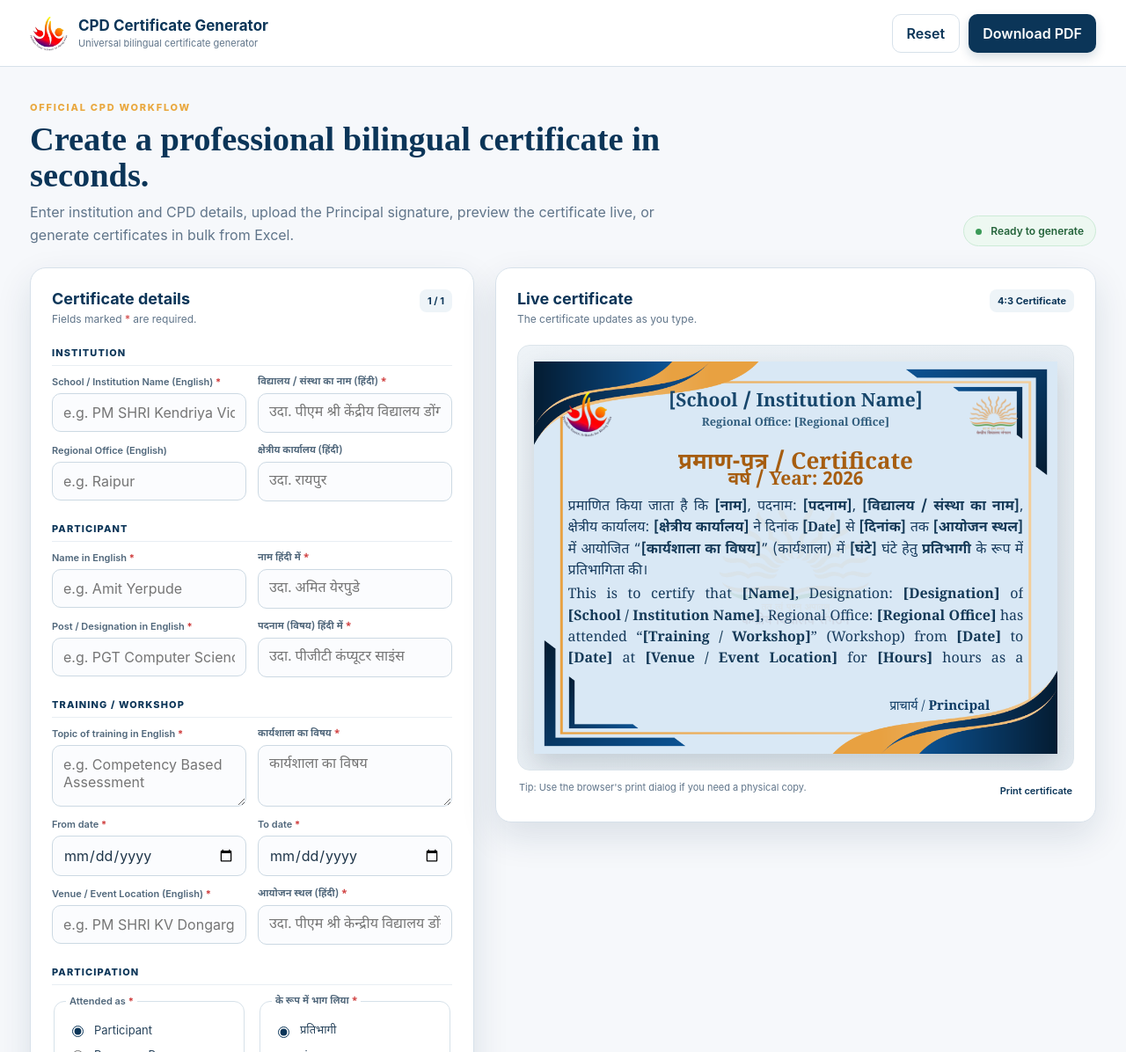
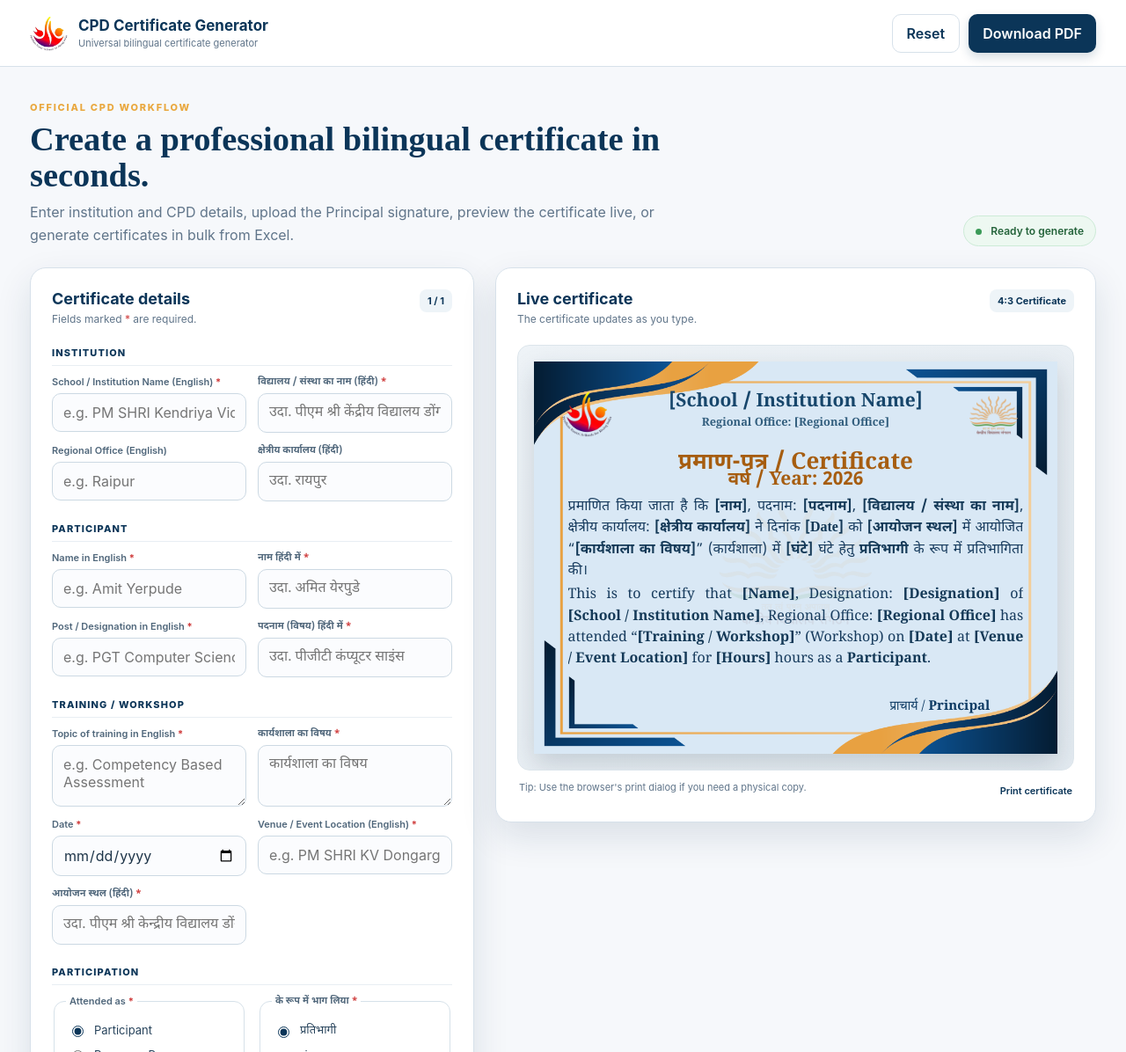
Before and after one commit to amityerpude-blip/universal-cpd-certificate-generator, a plain HTML site: page index.html in a window 1280 px wide. Shown: the top 1196 px of the page at 88% size. Drawn offline with nearby package versions, Linux system fonts and the light colour scheme; a script that the page names is missing.

Commit message:
Change certificate to a single training date

```diff
--- a/index.html
+++ b/index.html
@@ -28,7 +28,7 @@
           </div>
           <div class="section-label">Training / workshop</div><div class="field-grid two">
             <label class="field"><span>Topic of training in English <b>*</b></span><textarea id="training" required rows="2" placeholder="e.g. Competency Based Assessment"></textarea></label><label class="field hindi-field"><span>कार्यशाला का विषय <b>*</b></span><textarea id="htraining" required rows="2" placeholder="कार्यशाला का विषय"></textarea></label>
-            <label class="field"><span>From date <b>*</b></span><input id="fromdate" type="date" required /></label><label class="field"><span>To date <b>*</b></span><input id="todate" type="date" required /></label>
+            <label class="field"><span>Date <b>*</b></span><input id="fromdate" type="date" required /></label>
             <label class="field"><span>Venue / Event Location (English) <b>*</b></span><input id="venue" required placeholder="e.g. PM SHRI KV Dongargarh" /></label><label class="field hindi-field"><span>आयोजन स्थल (हिंदी) <b>*</b></span><input id="hvenue" required placeholder="उदा. पीएम श्री केन्द्रीय विद्यालय डोंगरगढ़" /></label>
           </div>
           <div class="section-label">Participation</div><div class="field-grid two">
@@ -46,7 +46,7 @@
       <section class="panel preview-panel"><div class="panel-heading preview-heading"><div><h2>Live certificate</h2><p>The certificate updates as you type.</p></div><span class="format-badge">4:3 Certificate</span></div>
         <div class="preview-stage"><div class="certificate" id="certificate"><img src="assets/certificate-border.png" class="cert-border" alt="" /><img src="assets/pmshri-logo.png" class="cert-pmshri" alt="" /><img src="assets/kvs-logo.png" class="cert-kvs" alt="" />
           <div class="cert-heading-text"><div id="outSchoolName">[School / Institution Name]</div><span id="outRegionalOffice">Regional Office: [Regional Office]</span></div><div class="cert-title">प्रमाण-पत्र / Certificate</div><div class="cert-year">वर्ष / Year: <span id="outYear">2026</span></div><img src="assets/kvs-logo.png" class="watermark-logo" alt="KVS watermark" />
-          <div class="cert-body"><p class="hindi-line">प्रमाणित किया जाता है कि <strong id="outHName">[नाम]</strong>, पदनाम: <strong id="outHPost">[पदनाम]</strong>, <strong id="outHSchoolName">[विद्यालय का नाम]</strong>, क्षेत्रीय कार्यालय: <strong id="outHRegionalOffice">[क्षेत्रीय कार्यालय]</strong> ने दिनांक <strong id="outHFrom">[दिनांक]</strong> से <strong id="outHTo">[दिनांक]</strong> तक <strong id="outHVenue">[आयोजन स्थल]</strong> में आयोजित “<strong id="outHTraining">[कार्यशाला का विषय]</strong>” (कार्यशाला) में <strong id="outHHours">[घंटे]</strong> घंटे हेतु <strong id="outHRole">प्रतिभागी</strong> के रूप में प्रतिभागिता की।</p><p class="english-line">This is to certify that <strong id="outName">[Name]</strong>, Designation: <strong id="outPost">[Designation]</strong> of <strong id="outSchoolNameEn">[School / Institution Name]</strong>, Regional Office: <strong id="outRegionalOfficeEn">[Regional Office]</strong> has attended “<strong id="outTraining">[Training / Workshop]</strong>” (Workshop) from <strong id="outFrom">[Date]</strong> to <strong id="outTo">[Date]</strong> at <strong id="outVenue">[Venue / Event Location]</strong> for <strong id="outHoursEn">[Hours]</strong> hours as a <strong id="outRole">Participant</strong>.</p></div>
+          <div class="cert-body"><p class="hindi-line">प्रमाणित किया जाता है कि <strong id="outHName">[नाम]</strong>, पदनाम: <strong id="outHPost">[पदनाम]</strong>, <strong id="outHSchoolName">[विद्यालय का नाम]</strong>, क्षेत्रीय कार्यालय: <strong id="outHRegionalOffice">[क्षेत्रीय कार्यालय]</strong> ने दिनांक <strong id="outHFrom">[दिनांक]</strong> को <strong id="outHVenue">[आयोजन स्थल]</strong> में आयोजित “<strong id="outHTraining">[कार्यशाला का विषय]</strong>” (कार्यशाला) में <strong id="outHHours">[घंटे]</strong> घंटे हेतु <strong id="outHRole">प्रतिभागी</strong> के रूप में प्रतिभागिता की।</p><p class="english-line">This is to certify that <strong id="outName">[Name]</strong>, Designation: <strong id="outPost">[Designation]</strong> of <strong id="outSchoolNameEn">[School / Institution Name]</strong>, Regional Office: <strong id="outRegionalOfficeEn">[Regional Office]</strong> has attended “<strong id="outTraining">[Training / Workshop]</strong>” (Workshop) on <strong id="outFrom">[Date]</strong> at <strong id="outVenue">[Venue / Event Location]</strong> for <strong id="outHoursEn">[Hours]</strong> hours as a <strong id="outRole">Participant</strong>.</p></div>
           <div class="principal-block" id="principalBlock"><img id="principalSignature" alt="Principal signature" /><div>प्राचार्य / <b>Principal</b></div></div>
         </div></div><div class="preview-footer"><span>Tip: Use the browser's print dialog if you need a physical copy.</span><button class="text-btn" type="button" id="printBtn">Print certificate</button></div>
       </section>
```
